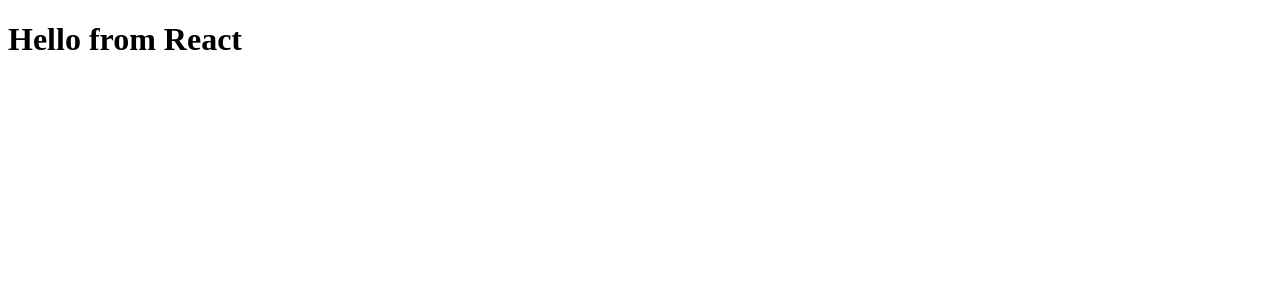
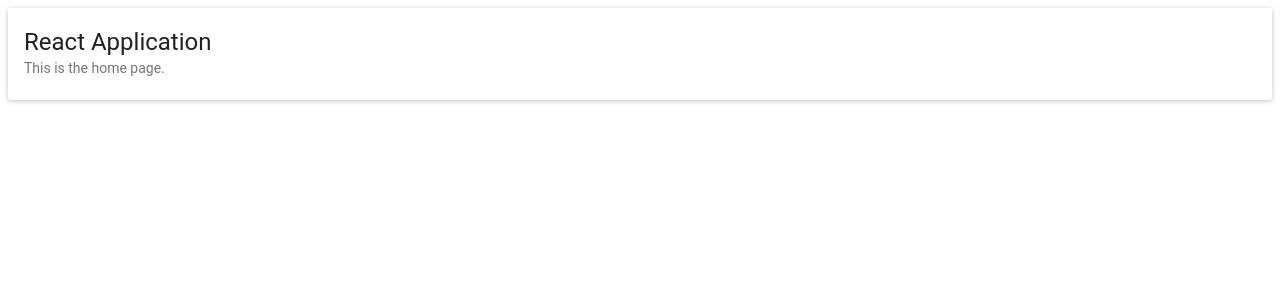
Before and after one commit to elarielcl/arielspage, a React app: page / in a window 1280 px wide. Shown: the top 300 px of the page. Built offline with nearby package versions, Linux system fonts and the light colour scheme; the HTML template or start-up script is replaced by a standard one.

Commit message:
Progress on React Components

```diff
--- a/client/src/app.jsx
+++ b/client/src/app.jsx
@@ -1,4 +1,11 @@
 import React from 'react';
 import ReactDom from 'react-dom';
+import HomePage from './components/HomePage.jsx';
+import { getMuiTheme, MuiThemeProvider} from 'material-ui/styles';
 
-ReactDom.render(<h1>Hello from React</h1>, document.getElementById('react-app'));
+
+ReactDom.render(
+    <MuiThemeProvider muiTheme={getMuiTheme()}>
+        <HomePage/>
+    </MuiThemeProvider>
+    , document.getElementById('react-app'));
--- /dev/null
+++ b/client/src/components/HomePage.jsx
@@ -0,0 +1,11 @@
+import React from 'react';
+import { Card, CardTitle } from 'material-ui/Card';
+
+
+const HomePage = () => (
+    <Card className="container">
+        <CardTitle title="React Application" subtitle="This is the home page." />
+    </Card>
+);
+
+export default HomePage;
```
